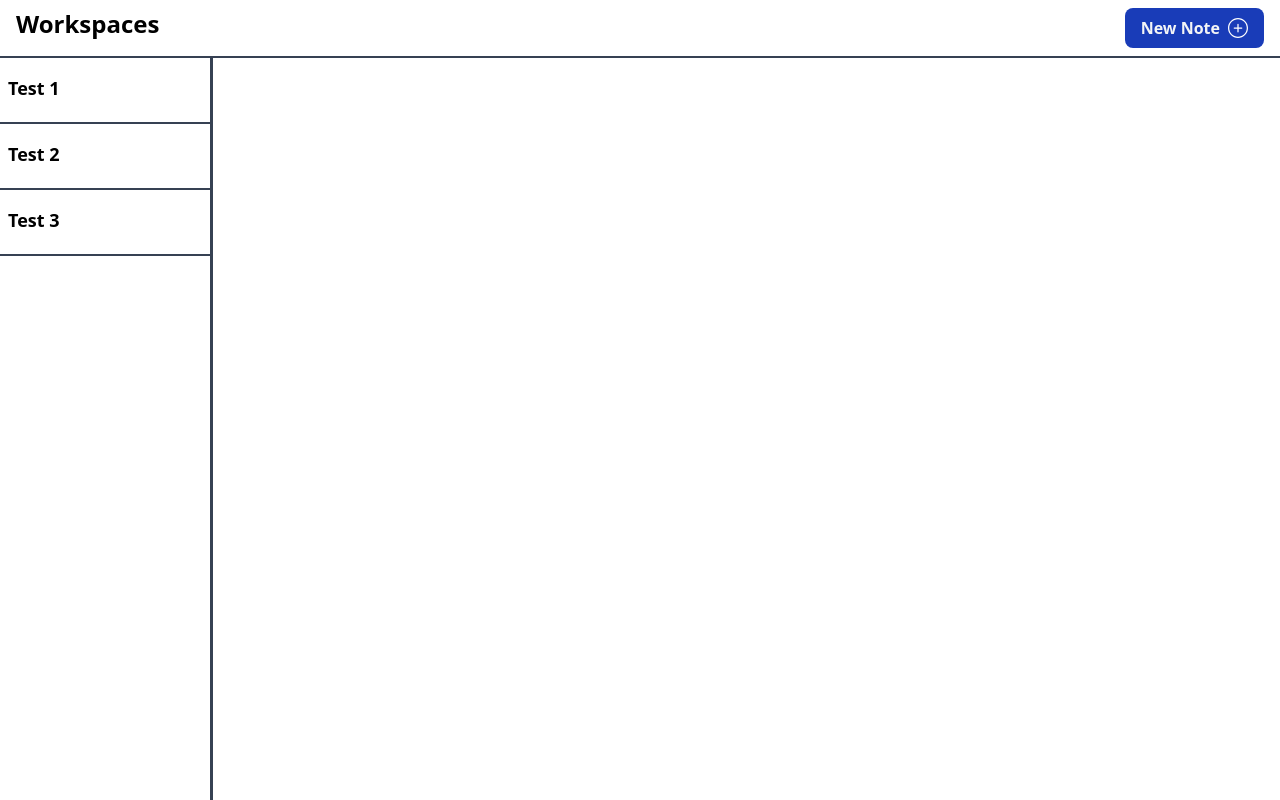
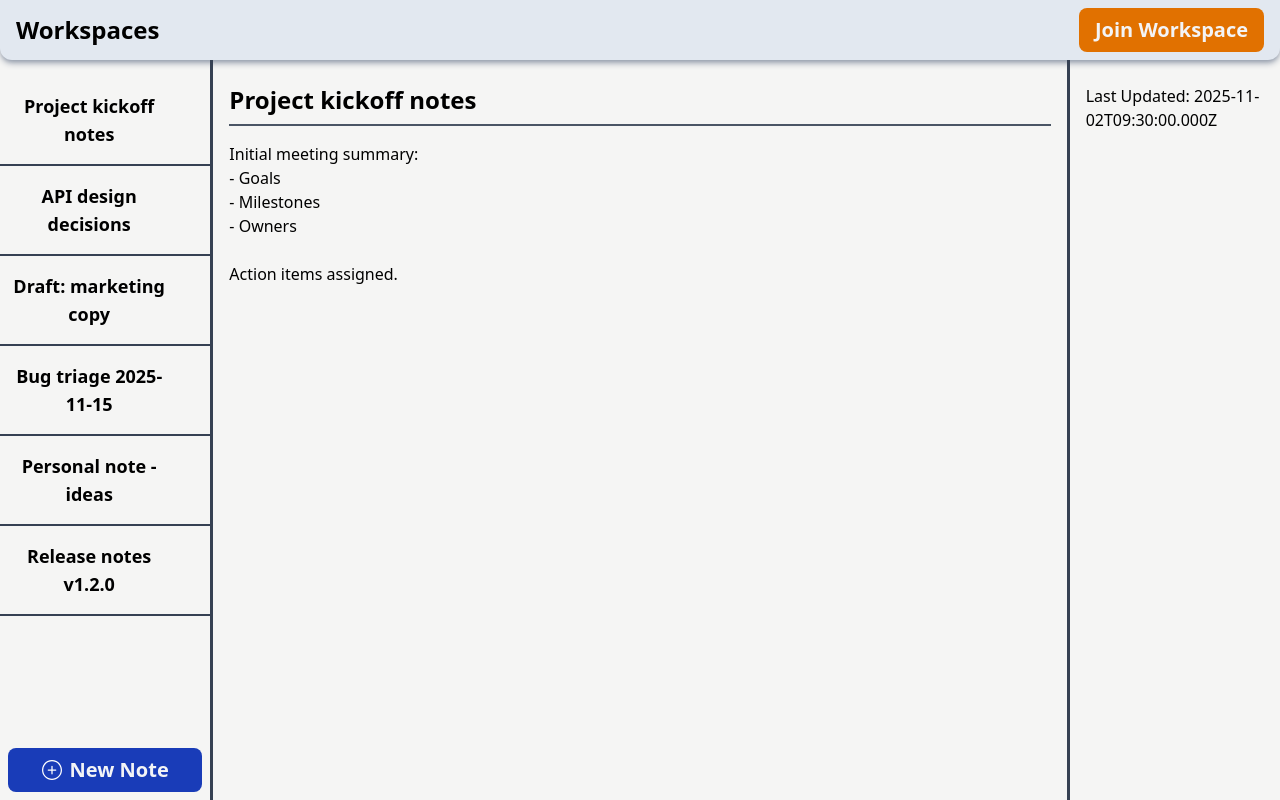
Before and after one commit to haris-hm/workspaces, a React (Vite) app in the folder client/: page / in a window 1280 px wide. Built offline with nearby package versions, Linux system fonts and the light colour scheme.

Commit message:
Make progress on UI

```diff
--- a/client/src/App.jsx
+++ b/client/src/App.jsx
@@ -1,12 +1,106 @@
 import NavBar from "./components/NavBar";
 import NoteList from "./components/NoteList";
+import NoteEditor from "./components/NoteEditor";
+import InfoSidebar from "./components/InfoSidebar";
+
+import { useState } from "react";
+
+const testNotes = [
+  {
+    _id: "64a7b3f1e4d1c2a3b4c5d6e7",
+    workspaceId: "5f8d0d55b54764421b7156c1",
+    title: "Project kickoff notes",
+    content:
+      "Initial meeting summary:\n- Goals\n- Milestones\n- Owners\n\nAction items assigned.",
+    tags: ["meeting", "planning"],
+    createdAt: "2025-11-01T10:00:00.000Z",
+    updatedAt: "2025-11-02T09:30:00.000Z",
+  },
+  {
+    _id: "64a7b3f1e4d1c2a3b4c5d6e8",
+    workspaceId: "5f8d0d55b54764421b7156c1",
+    title: "API design decisions",
+    content:
+      "Decided to use REST for public API and GraphQL for internal consumption.\nEndpoints:\n- /v1/users\n- /v1/notes",
+    tags: ["api", "design"],
+    createdAt: "2025-11-05T14:20:00.000Z",
+    updatedAt: "2025-11-10T08:15:00.000Z",
+  },
+  {
+    _id: "64a7b3f1e4d1c2a3b4c5d6e9",
+    workspaceId: "5f8d0d55b54764421b7156c2",
+    title: "Draft: marketing copy",
+    content:
+      "Headline ideas:\n1) Ship faster\n2) Build confidently\n\nChoose tone: friendly and professional.",
+    tags: ["marketing", "draft"],
+    createdAt: "2025-10-20T12:00:00.000Z",
+    updatedAt: "2025-10-21T12:00:00.000Z",
+  },
+  {
+    _id: "64a7b3f1e4d1c2a3b4c5d6ea",
+    workspaceId: "5f8d0d55b54764421b7156c2",
+    title: "Bug triage 2025-11-15",
+    content:
+      "Prioritized list:\n- Critical: auth token expiry\n- High: data race in caching\n- Medium: UI flicker on settings page",
+    tags: ["bugs", "triage"],
+    createdAt: "2025-11-15T09:00:00.000Z",
+    updatedAt: "2025-11-15T11:45:00.000Z",
+  },
+  {
+    _id: "64a7b3f1e4d1c2a3b4c5d6eb",
+    workspaceId: "5f8d0d55b54764421b7156c3",
+    title: "Personal note - ideas",
+    content:
+      "Brainstorm:\n- Offline sync\n- Incremental backups\n\nKeep short-term backlog.",
+    tags: [],
+    createdAt: "2025-09-30T07:30:00.000Z",
+    updatedAt: "2025-10-01T08:00:00.000Z",
+  },
+  {
+    _id: "64a7b3f1e4d1c2a3b4c5d6ec",
+    workspaceId: "5f8d0d55b54764421b7156c1",
+    title: "Release notes v1.2.0",
+    content:
+      "Highlights:\n- Performance improvements\n- Fixed memory leak in worker\n- Updated dependencies",
+    tags: ["release", "changelog"],
+    createdAt: "2025-11-29T16:45:00.000Z",
+    updatedAt: "2025-11-30T09:00:00.000Z",
+  },
+];
 
 function App() {
+  const [currentNote, setCurrentNote] = useState(testNotes[0]);
+
+  function selectNote(noteId) {
+    const note = testNotes.find((n) => n._id === noteId);
+    if (note) {
+      setCurrentNote(note);
+    }
+  }
+
   return (
-    <div className="w-screen h-screen flex flex-col justify-center items-center">
+    <div className="w-screen h-screen flex flex-col justify-center items-center bg-stone-100">
       <NavBar />
       <div className="flex flex-row w-full h-full">
-        <NoteList className="w-1/6 h-full" />
+        <div className="flex flex-col w-1/6 h-full pt-4 justify-between border-r-3 border-gray-700">
+          <NoteList
+            notes={testNotes}
+            onSelectNote={selectNote}
+            className="w-full h-full"
+          />
+          <button className="flex flex-row items-center justify-center mx-2 my-2 py-2 px-4 gap-2 bg-blue-800 rounded-lg border-blue-700 hover:brightness-110 active:brightness-90 cursor-pointer">
+            <img src="icons/plus-circle.svg" className="w-5 h-5" />
+            <p className="text-xl text-center text-gray-100 font-semibold">
+              New Note
+            </p>
+          </button>
+        </div>
+        <NoteEditor
+          className="w-2/3 h-full pt-2"
+          note={currentNote}
+          onChangeNote={(note) => setCurrentNote(note)}
+        />
+        <InfoSidebar note={currentNote} className="w-1/6 h-full pt-4" />
       </div>
     </div>
   );
--- a/client/src/components/InfoSidebar.jsx
+++ b/client/src/components/InfoSidebar.jsx
@@ -0,0 +1,11 @@
+function InfoSidebar({ note, className }) {
+  return (
+    <div className={`flex flex-col border-l-3 border-gray-700 ${className}`}>
+      <div className="flex flex-col px-4 py-2">
+        <h2>Last Updated: {note.updatedAt}</h2>
+      </div>
+    </div>
+  );
+}
+
+export default InfoSidebar;
--- a/client/src/components/NavBar.jsx
+++ b/client/src/components/NavBar.jsx
@@ -1,9 +1,11 @@
 export default function NavBar() {
   return (
-    <div className="w-full py-2 px-4 l flex flex-row justify-between border-b-2 border-gray-700">
+    <div className="w-full py-2 px-4 l flex flex-row justify-between items-center bg-slate-200 shadow-md rounded-b-xl shadow-gray-400">
       <h1 className="text-2xl font-bold">Workspaces</h1>
-      <button className="flex flex-row items-center gap-2 bg-blue-800 rounded-lg border-blue-700 py-2 px-4 text-gray-100 font-semibold hover:brightness-110 active:brightness-90 cursor-pointer">
-        New Note <img src="icons/plus-circle.svg" className="w-5 h-5" />
+      <button className="flex flex-row items-center justify-center py-2 px-4 gap-2 bg-amber-600 rounded-lg hover:brightness-110 active:brightness-90 cursor-pointer">
+        <p className="text-xl text-center text-gray-100 font-semibold">
+          Join Workspace
+        </p>
       </button>
     </div>
   );
--- a/client/src/components/NoteEditor.jsx
+++ b/client/src/components/NoteEditor.jsx
@@ -0,0 +1,28 @@
+function NoteEditor({ note, onChangeNote, className }) {
+  return (
+    <div className={`flex flex-col ${className}`}>
+      <div className="w-full pt-4 px-4">
+        <input
+          type="text"
+          className="outline-0 mb-2 text-2xl font-bold"
+          placeholder="Title..."
+          value={note.title}
+          onChange={(e) =>
+            onChangeNote({ title: e.target.value, content: note.content })
+          }
+        />
+        <hr className="border border-gray-600" />
+      </div>
+
+      <textarea
+        className="h-full resize-none outline-0 p-4"
+        value={note.content}
+        onChange={(e) =>
+          onChangeNote({ title: note.title, content: e.target.value })
+        }
+      />
+    </div>
+  );
+}
+
+export default NoteEditor;
--- a/client/src/components/NoteItem.jsx
+++ b/client/src/components/NoteItem.jsx
@@ -1,23 +1,24 @@
 import { useState } from "react";
 
-function NoteItem({ title }) {
+function NoteItem({ note, onClick }) {
   const [isHovered, setIsHovered] = useState(false);
   return (
-    <div
-      className="w-full flex flex-row py-4 px-2 justify-between border-b-2 border-gray-700 hover:bg-gray-200 cursor-pointer"
+    <button
+      className="w-full flex flex-row py-4 px-2 justify-between border-b-2 border-gray-700 hover:bg-gray-200 active:bg-gray-50 cursor-pointer"
       onMouseEnter={() => {
         setIsHovered(true);
       }}
       onMouseLeave={() => {
         setIsHovered(false);
       }}
+      onClick={onClick}
     >
-      <h1 className="text-lg font-semibold">{title}</h1>
+      <h1 className="text-lg font-semibold">{note.title}</h1>
       <img
         src="/icons/right-arrow.svg"
         className={`w-8 h-8 ${isHovered ? "" : "invisible"}`}
       />
-    </div>
+    </button>
   );
 }
 
--- a/client/src/components/NoteList.jsx
+++ b/client/src/components/NoteList.jsx
@@ -1,12 +1,19 @@
 import NoteItem from "./NoteItem";
 
-function NoteList({ className }) {
-  const notes = ["Test 1", "Test 2", "Test 3"];
-
+function NoteList({ notes, onSelectNote, className }) {
   return (
-    <div className={`flex flex-col border-r-3 border-gray-700 ${className}`}>
+    <div className={`flex flex-col ${className}`}>
       {notes.map((note) => {
-        return <NoteItem title={note} />;
+        const noteId = note._id;
+        return (
+          <NoteItem
+            note={note}
+            key={noteId}
+            onClick={() => {
+              onSelectNote(noteId);
+            }}
+          />
+        );
       })}
     </div>
   );
```
Also changed, not shown: 1 other file (tests, documents, lock files or other folders).
